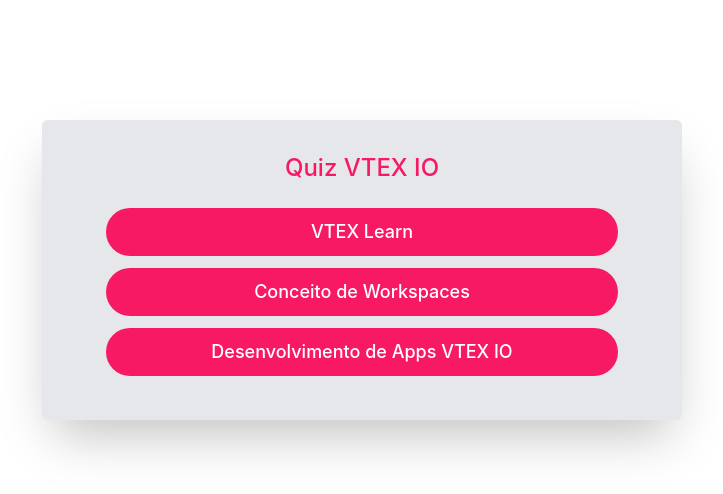
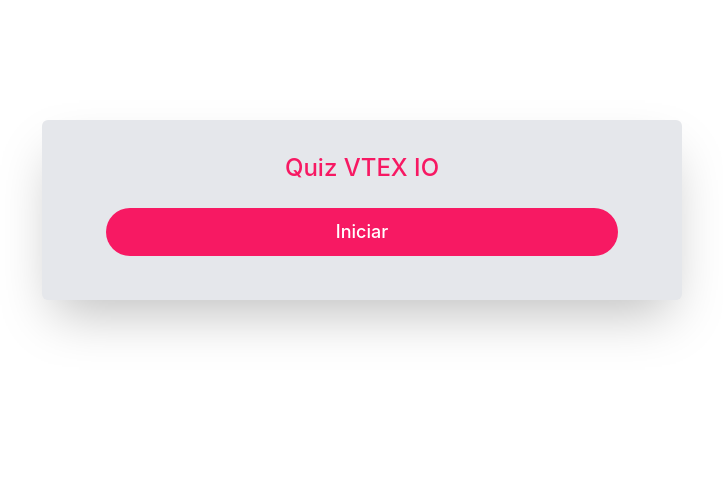
Before and after one commit to afonsoart/Nextjs_quiz_vtexio_simulation_exam, a Next.js app: page / in a window 1280 px wide. Shown: the top 494 px of the page, without its empty margins (278-1001 px from the left). Built offline with nearby package versions, Linux system fonts and the light colour scheme.

Commit message:
Improving the Questions 01

```diff
--- a/pages/index.js
+++ b/pages/index.js
@@ -6,9 +6,8 @@
 
 export function getServerSideProps() {
     const exercises = [
-        { id: 0, title: "VTEX Learn" },
-        { id: 1, title: "Conceito de Workspaces" },
-        { id: 3, title: "Desenvolvimento de Apps VTEX IO" },
+        { id: 0, title: "Iniciar" },
+
     ];
 
     return {
@@ -21,17 +20,8 @@
 export function getQuestions(exerciseId) {
     const questions = [
         {
-            id: 0,
+            id: 1,
             exerciseId: 0,
-            question:
-                "what was the first fourth of july celebration to use fireworks?",
-            answers: [1777, 1799, 1876, 1800, 1822],
-            correctAnswer: "a",
-        },
-
-        {
-            id: 1,
-            exerciseId: 1,
             question:
                 "Qual das opções a seguir descreve corretamente a relação entre os workspaces na plataforma VTEX IO e os usuários da loja?",
             answers: [
@@ -45,14 +35,6 @@
             id: 2,
             exerciseId: 0,
             question:
-                "what year did the star-spangled banner become the national anthem?",
-            answers: [1900, 1865, 1976, 1931, 1942],
-            correctAnswer: "d",
-        },
-        {
-            id: 3,
-            exerciseId: 1,
-            question:
                 "Qual das opções a seguir descreve corretamente os tipos de workspace na plataforma VTEX IO?",
             answers: [
                 "Development, Master, Production",
@@ -62,7 +44,47 @@
             ],
             correctAnswer: "a",
         },
+        {
+            id: 3,
+            exerciseId: 0,
+            question:
+                "O comando para criar um Workspace de Produção no VTEX é:",
+            answers: [
+                "VTEX use {workspaceName} --production",
+                "VTEX create {workspaceName} --production",
+                "VTEX deploy {workspaceName} --production",
+                "VTEX start {workspaceName} --production",
+            ],
+            correctAnswer: "a",
+        },
 
+        {
+            id: 4,
+            exerciseId: 0,
+            question:
+                "Quais desta alternativas é a alternativa correta Sobre o uso de blocos básicos em VTEX IO, escolha a opção verdadeira:",
+            answers: [
+                "Para utilizar blocos em um tema é necessário que o aplicativo daquele bloco esteja declarado no arquivo manifest do tema.",
+                "Properties ou props são formas de definir que um bloco será child de outro bloco.",
+                "É possível utilizar o @ para instanciar um bloco. Por exemplo: info-card@home.",
+                "Dizer que um bloco é filho de outro quer dizer que ele irá herdar as características do pai. ",
+            ],
+            correctAnswer: "a",
+        },
+
+        {
+            id: 5,
+            exerciseId: 0,
+            question:
+                "Sobre apps em VTEX IO, quais desses tipos não é possível criar:",
+            answers: [
+                "Store apps: apps que podem ser comprados pelos usuários nas lojas.",
+                "Storefront apps: apps que renderizam componentes para o front de uma loja.",
+                "Pixel apps: que coletam dados e enviam para um serviço de terceiros.",
+                "Admin apps: apps que funcionam como um novo módulo no admin da loja.",
+            ],
+            correctAnswer: "a",
+        },
     ];
 
     return questions.filter((items) => items.exerciseId === exerciseId);
```
